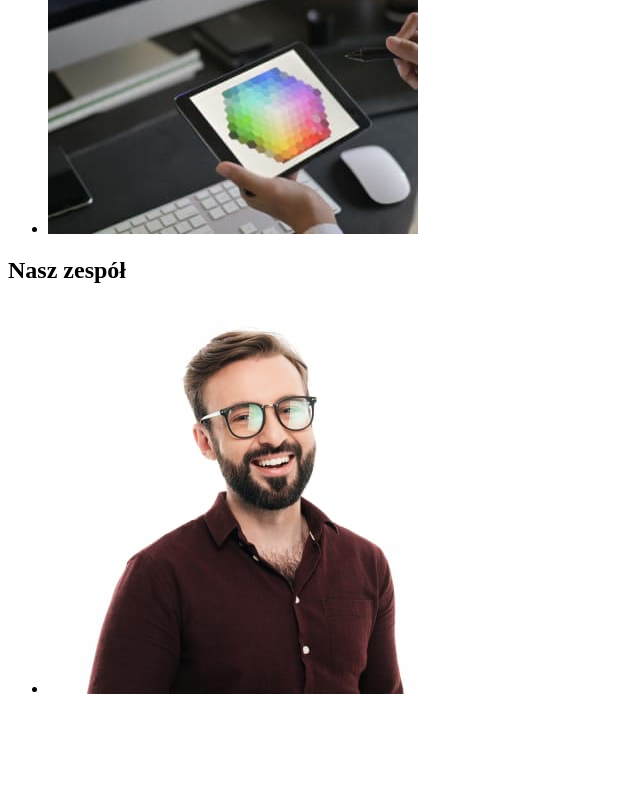
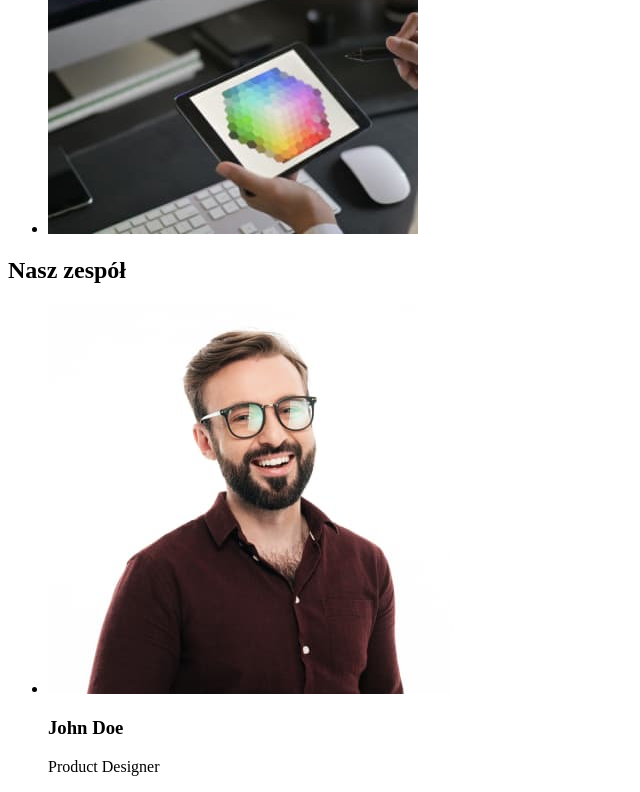
Before and after one commit to Pawel4050/goit-markup-hw-01, a plain HTML site: page index.html in a window 1280 px wide. Shown: the part 1034-1826 px from the top of the page, without its empty margins (0-640 px from the left). Before the commit the page ends 1748 px from the top, so only its background shows below. Drawn offline with Linux system fonts and the light colour scheme.

Commit message:
modification index.html

```diff
--- a/index.html
+++ b/index.html
@@ -62,6 +62,8 @@
         <ul>
           <li>
             <img src="images/img.jpg" alt="" />
+            <h3>John Doe</h3>
+            <p>Product Designer</p>
           </li>
         </ul>
       </section>
```
